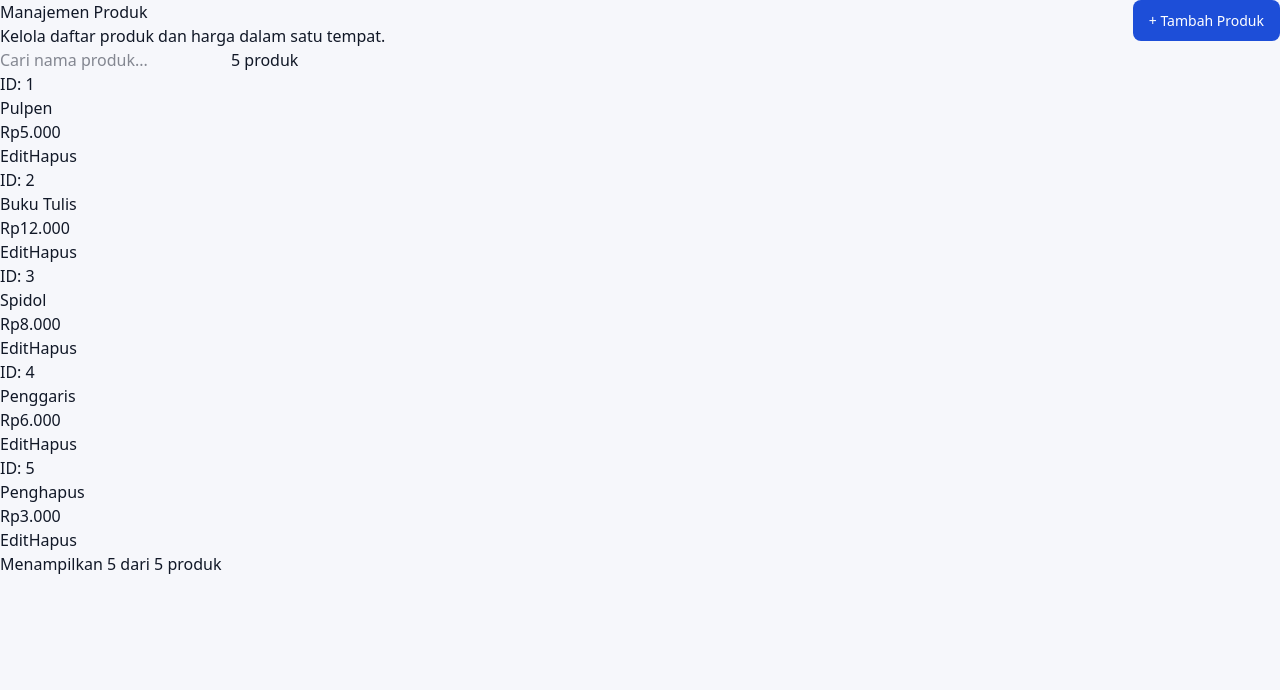
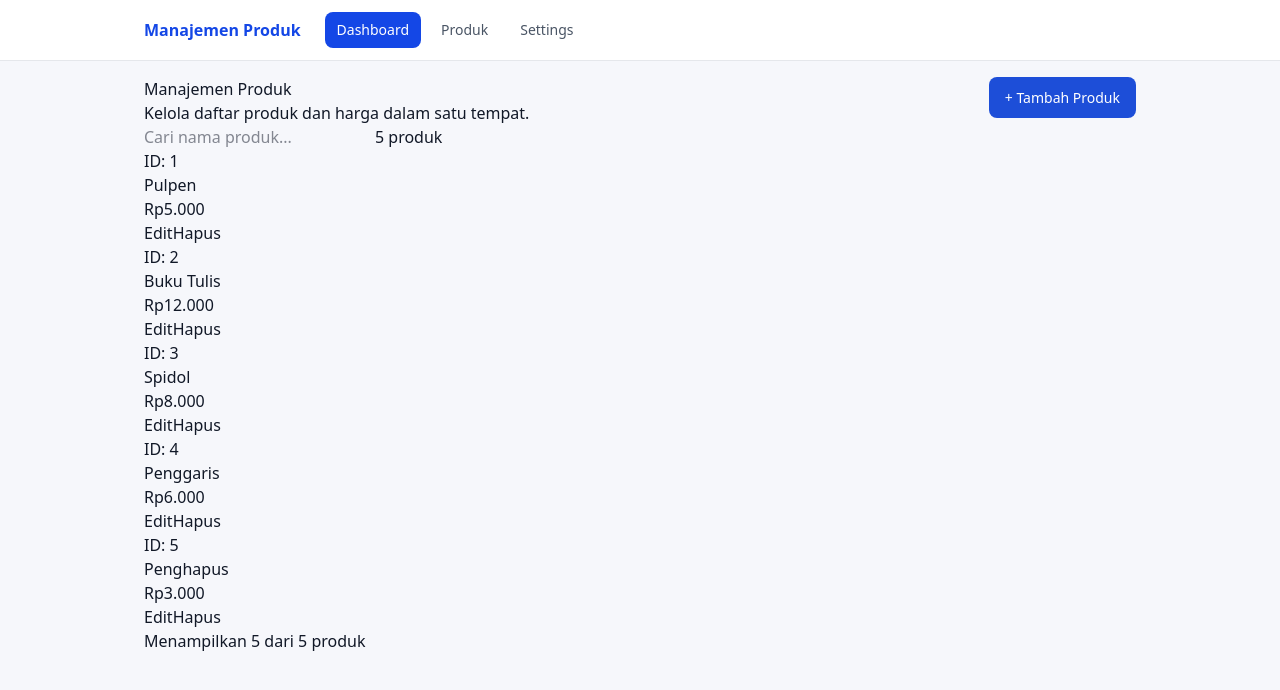
Before and after one commit to Rehangg26/pweb-minggu11-produk, a React (Vite) app: page / in a window 1280 px wide. Shown: the top 690 px of the page. Built offline with nearby package versions, Linux system fonts and the light colour scheme.

Commit message:
Menambahkan AppLayout dengan navbar dan Outlet

```diff
--- a/src/App.jsx
+++ b/src/App.jsx
@@ -1,4 +1,6 @@
 import { useState } from 'react'
+import { Route, Routes } from 'react-router'
+import AppLayout from './components/AppLayout'
 import ProductList from './components/ProductList'
 import ProductFormModal from './components/ProductFormModal'
 import DeleteConfirmModal from './components/DeleteConfirmModal'
@@ -12,7 +14,8 @@ const initialProducts = [
   { id: 5, name: 'Penghapus', price: 3000 },
 ]
 
-function App() {
+// Sementara: halaman produk masih di sini, dipindah ke ProductsPage di commit berikutnya
+function ProductsScreen() {
   const [products, setProducts] = useState(initialProducts)
   const [search, setSearch] = useState('')
   const [isAddOpen, setIsAddOpen] = useState(false)
@@ -45,7 +48,7 @@ function App() {
   }
 
   return (
-    <main className="container">
+    <div className="container">
       <header className="header header-row">
         <div>
           <h1>Manajemen Produk</h1>
@@ -108,7 +111,17 @@ function App() {
           onClose={() => setDeletingProduct(null)}
         />
       )}
-    </main>
+    </div>
+  )
+}
+
+function App() {
+  return (
+    <Routes>
+      <Route path="/" element={<AppLayout />}>
+        <Route index element={<ProductsScreen />} />
+      </Route>
+    </Routes>
   )
 }
 
--- /dev/null
+++ b/src/components/AppLayout.jsx
@@ -0,0 +1,38 @@
+import { NavLink, Outlet } from 'react-router'
+
+const menus = [
+  { to: '/', label: 'Dashboard', end: true },
+  { to: '/products', label: 'Produk' },
+  { to: '/settings', label: 'Settings' },
+]
+
+// NavLink memberi tahu apakah menu sedang aktif lewat isActive
+function menuClass({ isActive }) {
+  const base = 'rounded-lg px-3 py-2 text-sm font-medium'
+  return isActive
+    ? `${base} bg-blue-700 text-white`
+    : `${base} text-gray-600 hover:bg-gray-100`
+}
+
+function AppLayout() {
+  return (
+    <div className="min-h-screen">
+      <nav className="border-b border-gray-200 bg-white">
+        <div className="mx-auto flex max-w-5xl flex-wrap items-center gap-2 px-4 py-3">
+          <span className="mr-4 font-bold text-blue-700">Manajemen Produk</span>
+          {menus.map((menu) => (
+            <NavLink key={menu.to} to={menu.to} end={menu.end} className={menuClass}>
+              {menu.label}
+            </NavLink>
+          ))}
+        </div>
+      </nav>
+
+      <main className="mx-auto max-w-5xl p-4">
+        <Outlet />
+      </main>
+    </div>
+  )
+}
+
+export default AppLayout
```
